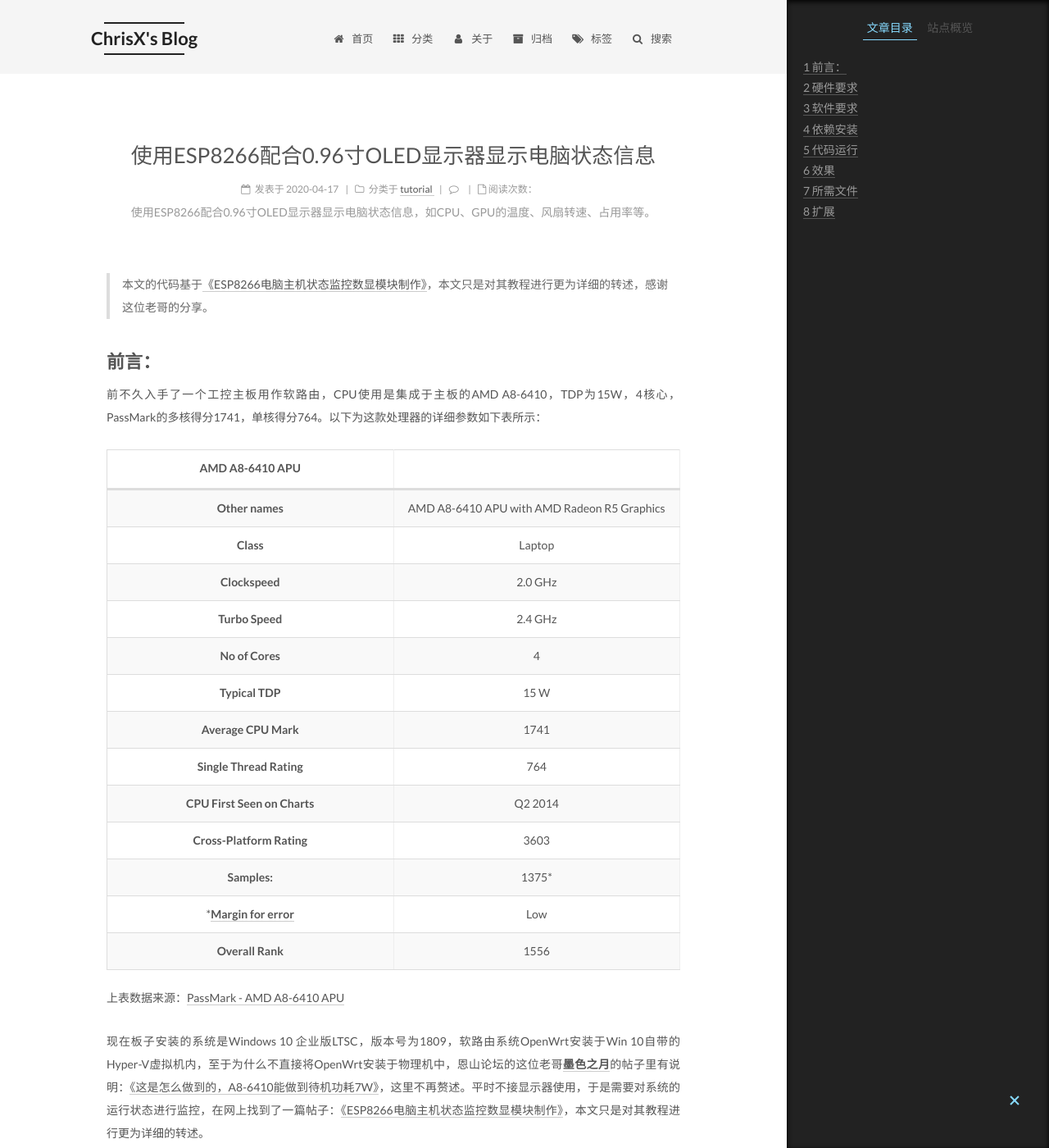
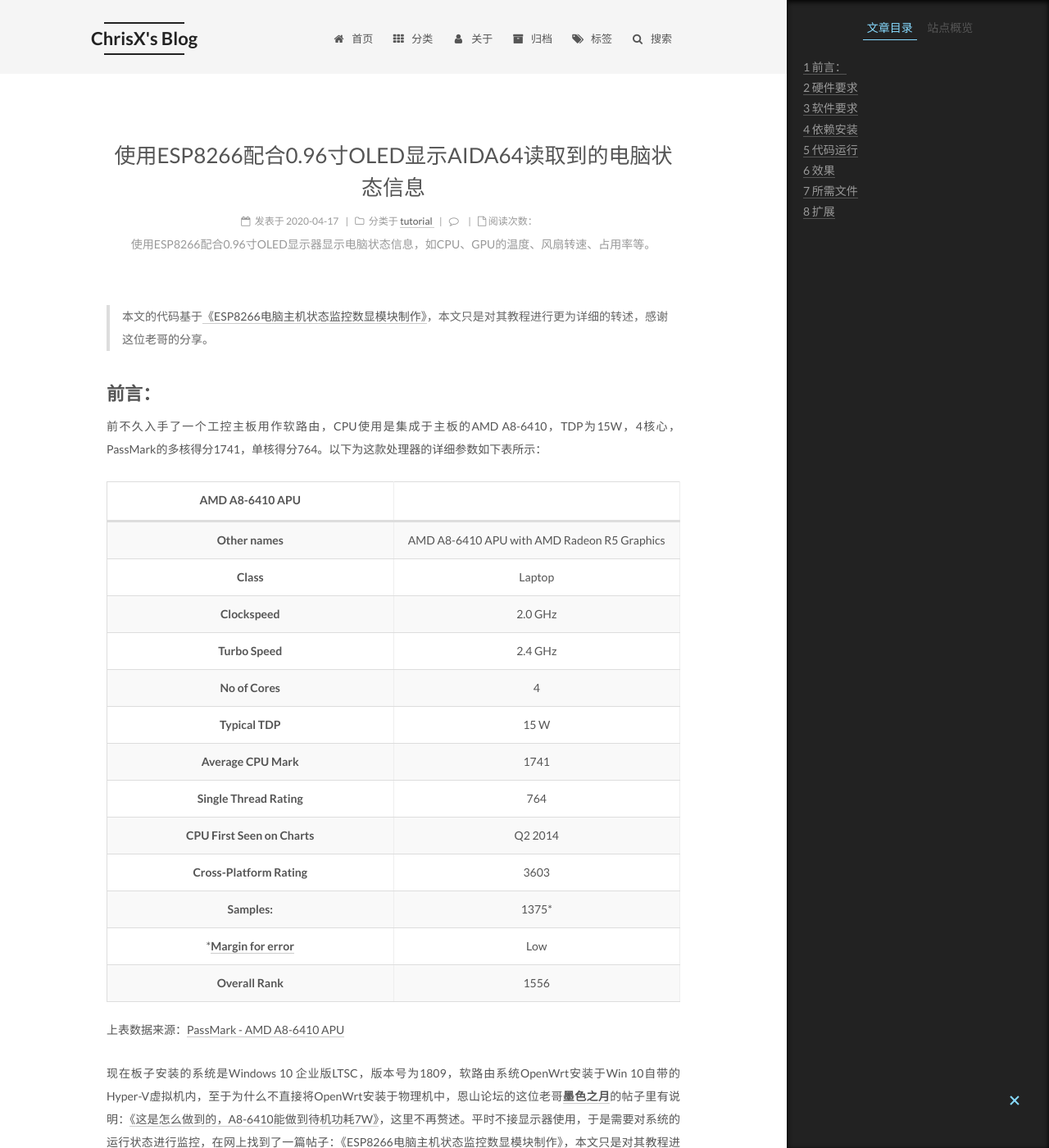
Before and after one commit to xrp001/xrp001.github.io, a Jekyll site: the page built from _posts/2020-04-17-oled-with-esp8266-to-display-computer-status.md, in a window 1280 px wide and 1400 px high. Shown: the whole window at 82% size. Built offline with Jekyll 4.4.1, drawn with Linux system fonts in a browser that asks for light colours; comment, search, counter and statistics services are not loaded.

Commit message:
Update 2020-04-17-oled-with-esp8266-to-display-computer-status.md

```diff
--- a/_posts/2020-04-17-oled-with-esp8266-to-display-computer-status.md
+++ b/_posts/2020-04-17-oled-with-esp8266-to-display-computer-status.md
@@ -1,5 +1,5 @@
 ---
-title: 使用ESP8266配合0.96寸OLED显示器显示电脑状态信息
+title: 使用ESP8266配合0.96寸OLED显示AIDA64读取到的电脑状态信息
 date: 2020-04-17
 categories: tutorial
 description: 使用ESP8266配合0.96寸OLED显示器显示电脑状态信息，如CPU、GPU的温度、风扇转速、占用率等。
```
